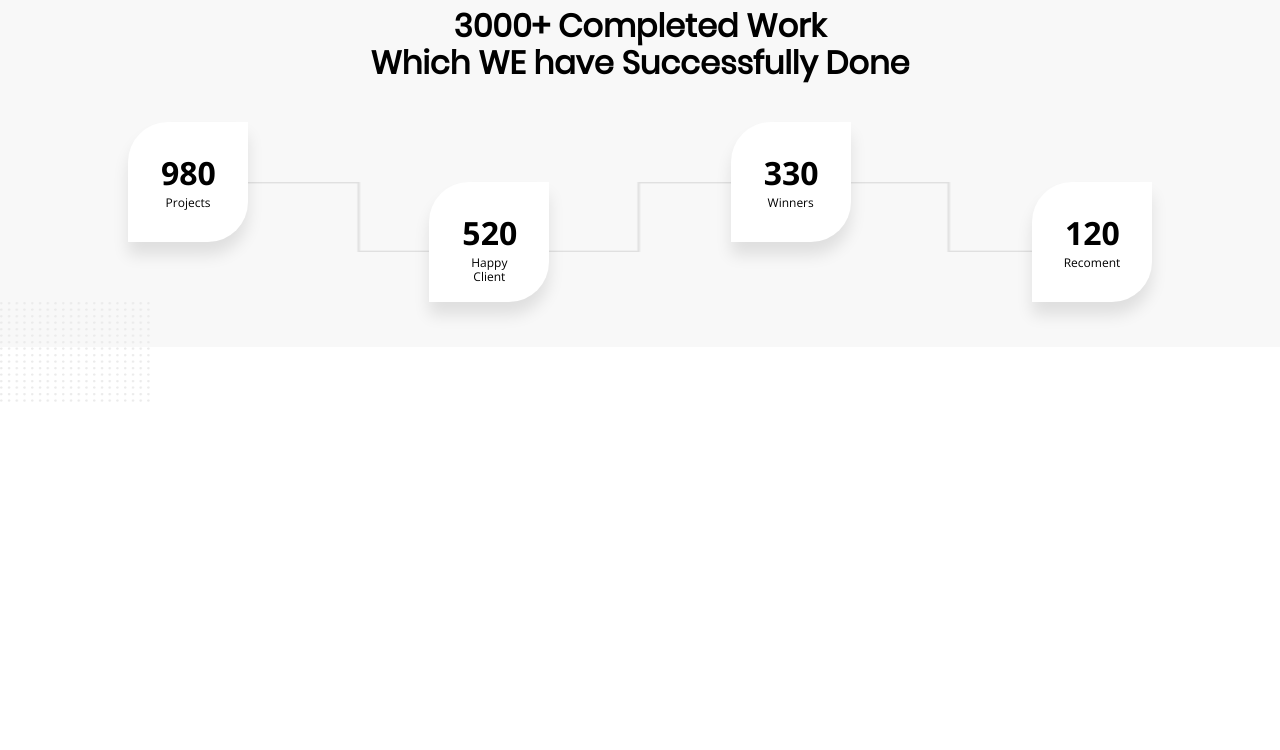
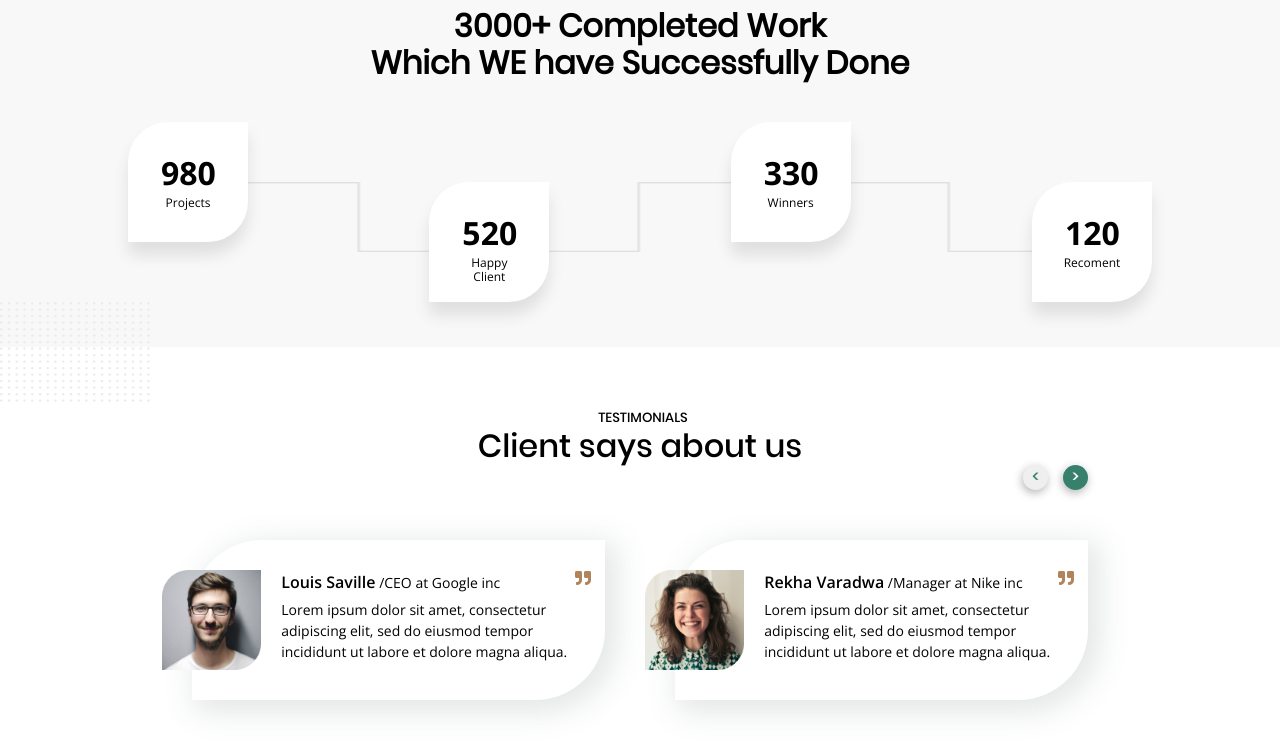
Before and after one commit to KingArthur-IT/DesighCompany-Cite-Template, a plain HTML site: page index.html in a window 1280 px wide. Shown: the part 2039-2789 px from the top of the page. Before the commit the page ends 2441 px from the top, so only its background shows below. Drawn offline with nearby package versions, Linux system fonts and the light colour scheme.

Commit message:
+ Фотографии клиентов

```diff
--- a/index.html
+++ b/index.html
@@ -3,6 +3,7 @@
 <head>
     <meta charset="UTF-8">
     <meta name="viewport" content="width=device-width, initial-scale=1.0">
+    <link rel="stylesheet" href="./css/style_client-commens.css">
     <link rel="stylesheet" href="./css/normolized.css">
     <link rel="stylesheet" href="./css/style_header.css">
     <link rel="stylesheet" href="./css/style_slider.css">
@@ -12,6 +13,7 @@
     <link href="https://fonts.googleapis.com/css2?family=Open+Sans:wght@600&display=swap" rel="stylesheet">
     <link href="https://fonts.googleapis.com/css2?family=Open+Sans&display=swap" rel="stylesheet">
     <link href="https://fonts.googleapis.com/css2?family=Open+Sans:wght@700&display=swap" rel="stylesheet">
+    <link href="https://use.fontawesome.com/releases/v5.0.13/css/all.css" rel="stylesheet">
     <title>Decbase</title>
 </head>
 <header class="header">
@@ -156,5 +158,45 @@
         </div>
         <img src="./img/Dots.png" class="progress__after-dots">
     </section>
+    <section class = "client-comment">
+        <h5 class="client-comment__subtitle">Testimonials</h5>
+        <h1 class="client-comment__title">Client says about us</h1>
+        <div class = "client-comment__btns">
+            <button class = "client-comment__btns__left"><</button>
+            <button class = "client-comment__btns__right">></button>
+        </div>
+        <div class = "client-comment__review">
+            <div class = "client-comment__review__item client-comment__review__left-item">
+                <img src="./img/Louis.png" alt="" class="client-comment__review__item__img">
+                <div class="client-comment__review__item__text">
+                    <div class="client-comment__review__item__text__title">
+                        <span class = "client-comment__review__item__text__title__name">Louis Saville</span>
+                        /CEO at Google inc
+                    </div>
+                    <div class="client-comment__review__item__text__descr">
+                        Lorem ipsum dolor sit amet, consectetur adipiscing
+                        elit, sed do eiusmod tempor incididunt ut labore
+                        et dolore magna aliqua.
+                    </div>
+                </div>
+                <i class="fas fa-quote-right review-item"></i>
+            </div>
+            <div class = "client-comment__review__item">
+                <img src="./img/Rekha.png" alt="" class="client-comment__review__item__img">
+                <div class="client-comment__review__item__text">
+                    <div class="client-comment__review__item__text__title">
+                        <span class = "client-comment__review__item__text__title__name">Rekha Varadwa</span>
+                        /Manager at Nike inc
+                    </div>
+                    <div class="client-comment__review__item__text__descr">
+                        Lorem ipsum dolor sit amet, consectetur adipiscing
+                        elit, sed do eiusmod tempor incididunt ut labore
+                        et dolore magna aliqua.
+                    </div>
+                </div>
+                <i class="fas fa-quote-right review-item"></i>
+            </div>
+        </div>
+    </section>
 </body>
 </html>
```
Also changed, not shown: img/Louis.png (added), img/Rekha.png (added).
